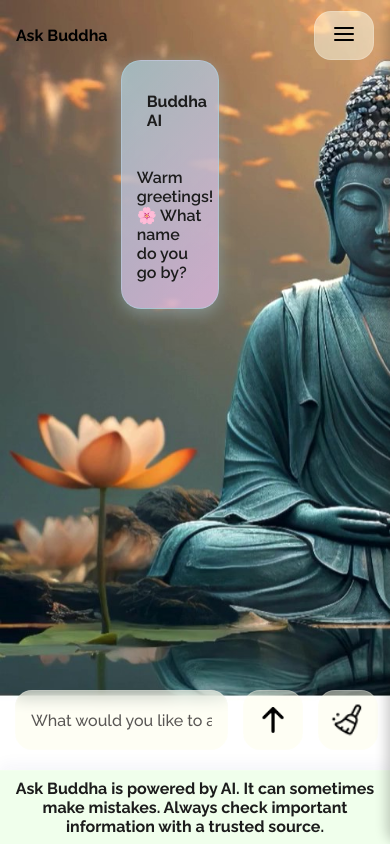
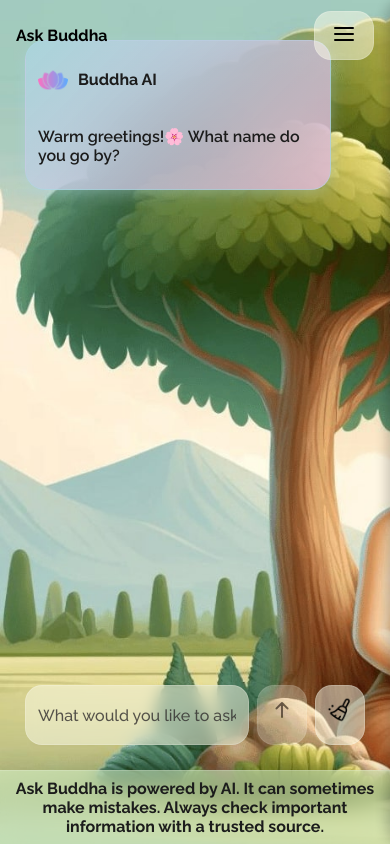
Before and after one commit to symbiosissolutions/ask-buddha, a React (Vite) app: page / in a window 390 px wide. Built offline with nearby package versions, Linux system fonts and the light colour scheme; no server answers.

Commit message:
mobile responsive

```diff
--- a/src/App.css
+++ b/src/App.css
@@ -117,19 +117,23 @@ p {
 /* Styling the scrollbar */
 
 .custom-scroll::-webkit-scrollbar {
-  width: 15px; /* Width of the scrollbar */
+  width: 15px;
+  /* Width of the scrollbar */
 }
 
 .custom-scroll::-webkit-scrollbar-track {
   background: rgba(255, 255, 255, 0.15);
   backdrop-filter: blur(5px);
-  border-radius: 10px; /* Match the border-radius of the div */
-  margin: 8px 0; /* Adds top and bottom padding */
+  border-radius: 10px;
+  /* Match the border-radius of the div */
+  margin: 8px 0;
+  /* Adds top and bottom padding */
 }
 
 .custom-scroll::-webkit-scrollbar-thumb {
   background: rgba(241, 241, 241, 0.9);
-  border-radius: 10px; /* Rounded corners for the scrollbar */
+  border-radius: 10px;
+  /* Rounded corners for the scrollbar */
   border: 3px solid rgba(0, 0, 0, 0);
   background-clip: padding-box;
   transition: background-color 0.3s ease;
@@ -160,22 +164,18 @@ p {
 
 .message.user {
   margin-left: auto;
-  background: linear-gradient(
-    135deg,
-    rgba(255, 202, 105, 0.45),
-    rgba(220, 172, 83, 0.58)
-  );
+  background: linear-gradient(135deg,
+      rgba(255, 202, 105, 0.45),
+      rgba(220, 172, 83, 0.58));
   border: 1px solid rgba(255, 200, 100, 0.25);
   box-shadow: 0 2px 8px rgba(255, 165, 0, 0.15);
 }
 
 .message.assistant {
   margin-right: auto;
-  background: linear-gradient(
-    135deg,
-    rgba(173, 216, 230, 0.7),
-    rgba(231, 188, 231, 0.78)
-  );
+  background: linear-gradient(135deg,
+      rgba(173, 216, 230, 0.7),
+      rgba(231, 188, 231, 0.78));
   border: 1px solid rgba(173, 216, 230, 0.5);
   box-shadow: 0 4px 16px rgba(173, 216, 230, 0.4);
 }
@@ -256,9 +256,15 @@ p {
   position: relative;
 }
 
-#chat-form .submit-chat:hover,
-#chat-form .clear-chat:hover {
+#chat-form .submit-chat:hover:not(:disabled),
+#chat-form .clear-chat:hover:not(:disabled) {
   background-color: rgba(254, 253, 234, 0.7);
+}
+
+#chat-form .submit-chat:disabled,
+#chat-form .clear-chat:disabled {
+  opacity: 0.5;
+  cursor: not-allowed;
 }
 
 #chat-form .submit-chat::after,
@@ -309,11 +315,13 @@ p {
 }
 
 @keyframes bounce {
+
   0%,
   80%,
   100% {
     transform: scale(0);
   }
+
   40% {
     transform: scale(1);
   }
@@ -359,3 +367,42 @@ p {
 .message-author-role {
   font-size: calc(var(--text-size-factor) * 1rem);
 }
+
+/* Mobile Responsiveness */
+@media screen and (max-width: 768px) {
+  .chatbox {
+    max-width: 100%;
+    padding: 0 10px;
+  }
+
+  .chat-section {
+    margin-right: 0;
+    margin-top: 15px;
+    width: 100%;
+  }
+
+  .message {
+    max-width: 90%;
+    padding: 8px 12px;
+  }
+
+  #chat-form {
+    width: 100%;
+    padding: 0 10px;
+    margin-bottom: 5px;
+  }
+
+  #chat-form input {
+    margin-right: 8px;
+    padding: 0 12px;
+  }
+
+  #chat-form .submit-chat {
+    margin-right: 8px;
+    width: 50px;
+  }
+
+  #chat-form .clear-chat {
+    width: 50px;
+  }
+}
--- a/src/App.tsx
+++ b/src/App.tsx
@@ -5,8 +5,7 @@ import { v4 as uuidv4 } from "uuid";
 import { ROLES, ROLE_LABELS } from "./constants/enums";
 import { DISCLAIMER_TEXT, GREETING_TEXT } from "./constants/content";
 
-import appBackground from "./assets/buddha-bg-img.jpg";
-import videoBackground from "./assets/buddha-bg.mp4";
+import appBackground from "./assets/ask-buddha-bg-min.jpg";
 
 import "./App.css";
 
@@ -35,7 +34,6 @@ function App() {
 
   const chatboxRef = useRef<HTMLDivElement>(null);
   const inputRef = useRef<HTMLInputElement>(null);
-  const [videoLoaded, setVideoLoaded] = useState(true);
   const [textSize, setTextSize] = useState<TextSizeOption>("medium");
 
   const greeting = GREETING_TEXT;
@@ -188,22 +186,8 @@ function App() {
 
       <div
         className={`screen ${appInitializing ? "loading" : ""} background-image`}
-        style={!videoLoaded ? { backgroundImage: `url(${appBackground})` } : {}}
+        style={{ backgroundImage: `url(${appBackground})` }}
       >
-        {videoLoaded && (
-          <video
-            className="background-video"
-            autoPlay
-            loop
-            muted
-            playsInline
-            poster={appBackground}
-            onError={() => setVideoLoaded(false)}
-          >
-            <source src={videoBackground} type="video/mp4" />
-          </video>
-        )}
-
         <div className="screen-main">
           <div className="chat-section">
             <div className="chatbox curved custom-scroll" ref={chatboxRef}>
@@ -250,7 +234,7 @@ function App() {
                 type="submit"
                 className="submit-chat"
                 title="Submit"
-                disabled={loadingAssistantResponse || !!integrationError}
+                disabled={loadingAssistantResponse || !!integrationError || !userInput.trim()}
               ></button>
 
               <button
```
